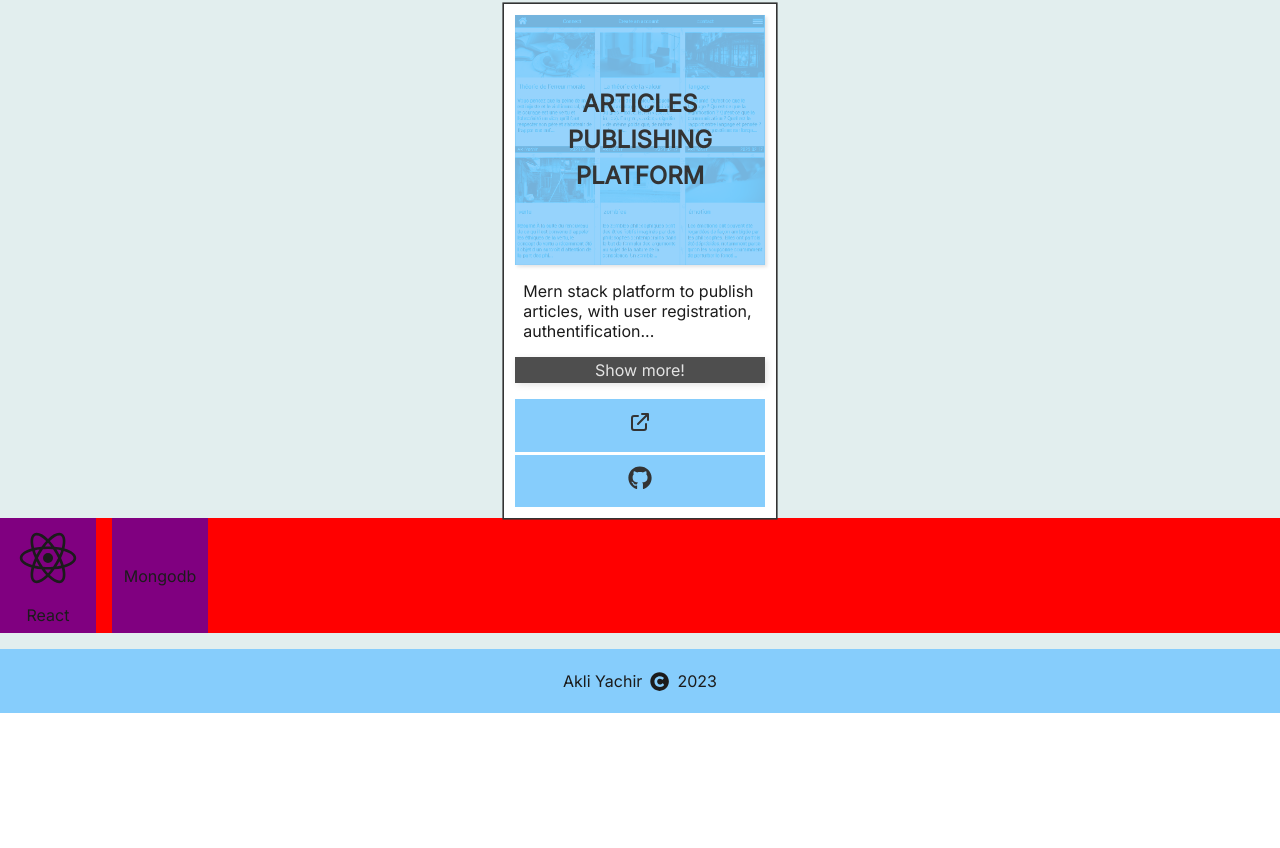
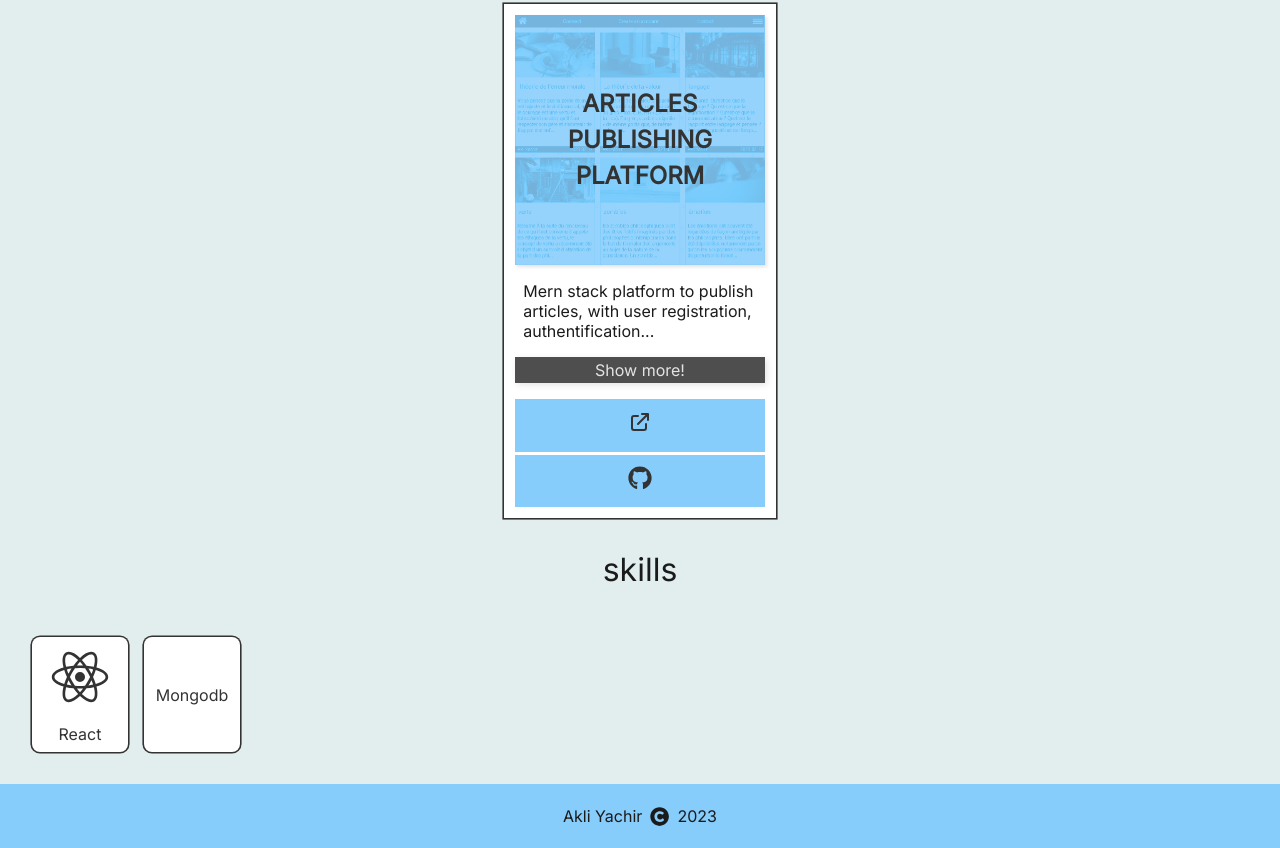
Before and after one commit to akliyachir/portfolio, a React (Vite) app: page / in a window 1280 px wide. Shown: the part 567-1415 px from the top of the page. Before the commit the page ends 1280 px from the top, so only its background shows below. Built offline with nearby package versions, Linux system fonts and the light colour scheme.

Commit message:
skills section

```diff
--- a/src/Components/7-SkillsSection/SkillsSection.css
+++ b/src/Components/7-SkillsSection/SkillsSection.css
@@ -1,12 +1,23 @@
+.skillSectionContainer {
+	background-color: inherit;
+}
+
+.skillsSectionTitle {
+	font-size: 2rem;
+	padding-block: 2rem;
+	text-align: center;
+}
+
 .SkillsSection {
-	background-color: red;
 	display: grid;
 	grid-template-columns: repeat(auto-fill, 6rem);
 	gap: 1rem;
+	padding: 1rem;
+	justify-content: center;
+	align-items: center;
 }
 
 .skillsItemsLoop {
-	background-color: purple;
 	width: 100%;
 	height: 100%;
 	display: flex;
@@ -14,6 +25,17 @@
 	align-items: center;
 	flex-direction: column;
 	padding: 0.5rem;
+	border-radius: 0.5rem;
+}
+
+.light .skillsItemsLoop {
+	box-shadow: 0 0 0 0.1rem var(--clr-5);
+	background-color: var(--clr-1);
+	color: var(--clr-5);
+}
+
+.dark .skillsItemsLoop {
+	background-color: var(--clr-4);
 }
 
 .SkillsSection .skill_logo {
--- a/src/Components/7-SkillsSection/SkillsSection.jsx
+++ b/src/Components/7-SkillsSection/SkillsSection.jsx
@@ -5,6 +5,8 @@ import { RiReactjsFill } from 'react-icons/ri';
 
 export default function SkillsSection() {
 	return (
+		<div className='skillSectionContainer'>
+			<div className='skillsSectionTitle'>skills</div>
 			<div className='SkillsSection' id='skills'>
 				{skillsItems.map((skillsItemsLoop) => {
 					const { skill_id, skill_name, skill_logo } = skillsItemsLoop;
@@ -18,5 +20,6 @@ export default function SkillsSection() {
 				})}
 				<div></div>
 			</div>
+		</div>
 	);
 }
```
Lines whose indentation alone changed are shown as unchanged.
